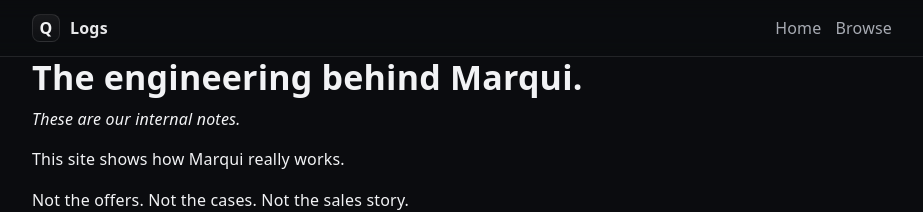
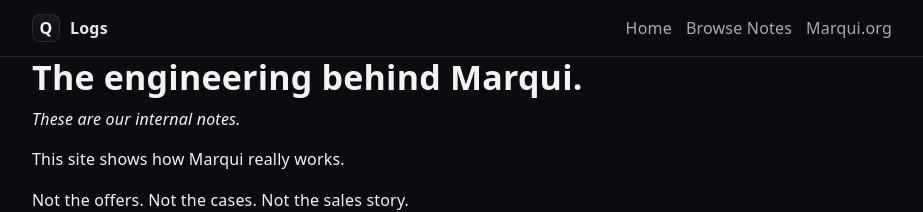
Before and after one commit to Marqui-be/blog, a Jekyll site: the page built from index.md, in a window 1280 px wide. Shown: the top 212 px of the page, without its empty margins (178-1101 px from the left). Built offline with Jekyll 4.4.1, drawn with Linux system fonts in a browser that asks for light colours.

Commit message:
Update default.html

```diff
--- a/_layouts/default.html
+++ b/_layouts/default.html
@@ -29,7 +29,8 @@
       </a>
       <nav class="nav">
         <a href="{{ site.baseurl }}/">Home</a>
-        <a href="{{ site.baseurl }}/browse">Browse</a>
+        <a href="{{ site.baseurl }}/browse">Browse Notes</a>
+        <a href="https://marqui.org">Marqui.org</a>
         <!--
         <a href="{{ site.baseurl }}/notes/meta/001-github-as-a-blog">Start here</a>
         -->
```
